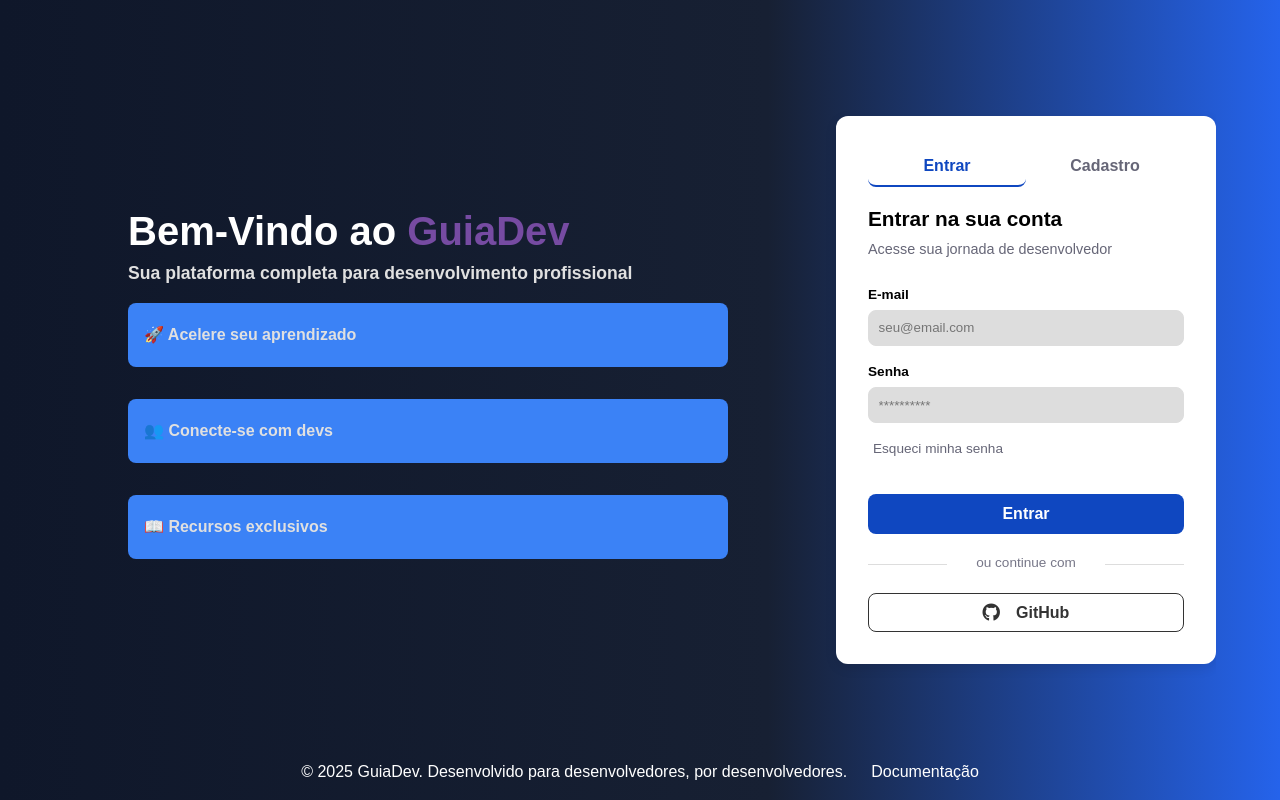
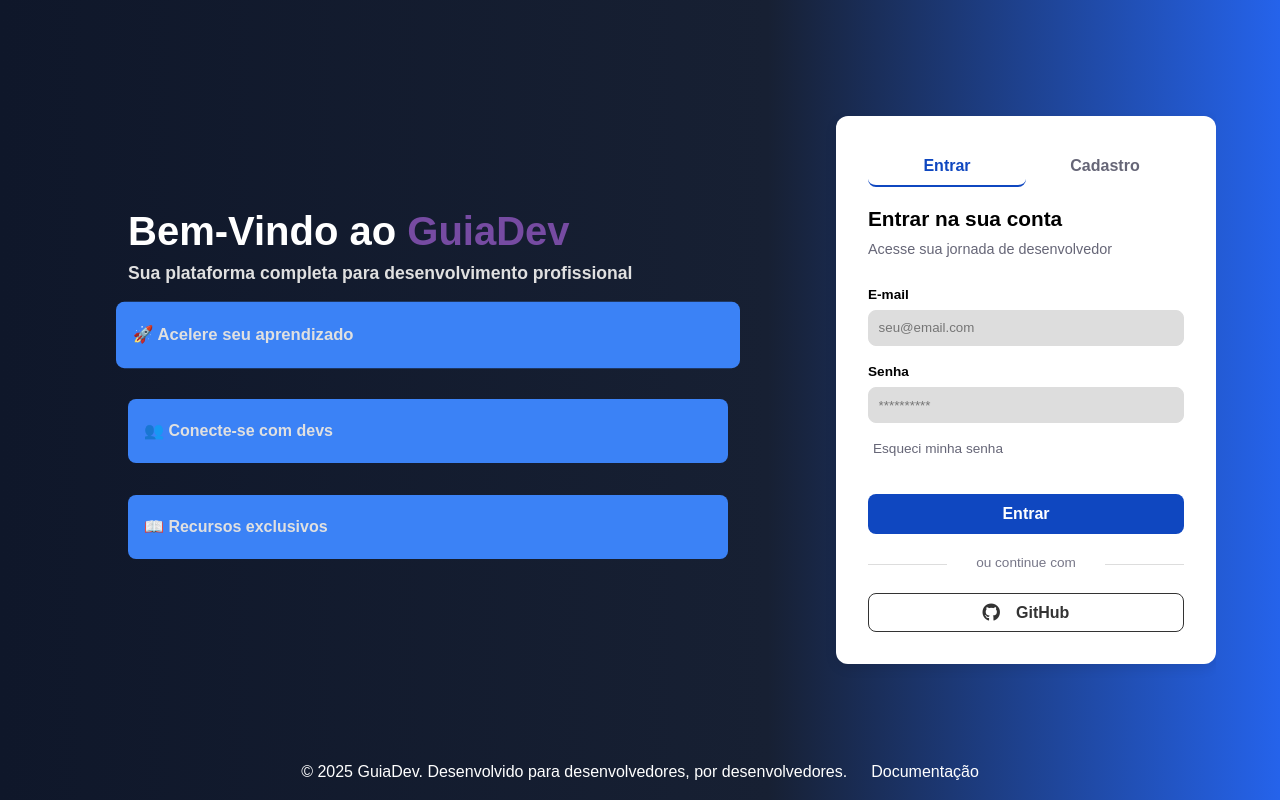
Before and after one commit to unb-mds/2025-2-GuiaDev, a React (Vite) app in the folder frontend/: page /login in a window 1280 px wide. In both pictures the pointer is over the item "🚀 Acelere seu aprendizado". Built offline with nearby package versions, Linux system fonts and the light colour scheme.

Commit message:
Update Login.css
Animação onde passa o mouse no ul li

```diff
--- a/frontend/src/pages/Login/Login.css
+++ b/frontend/src/pages/Login/Login.css
@@ -1,4 +1,3 @@
-
 .login-page {
     display: flex;
     padding: 0;
@@ -13,7 +12,8 @@
     justify-items: center;
     padding: 0 5vw;
 }
-.content-right{
+
+.content-right {
     margin: none;
     align-self: center;
     margin-bottom: 20px;
@@ -71,6 +71,11 @@
     margin-bottom: 2rem;
     display: flex;
     max-width: 600px;
+    transition: 0.6s ease-in;
+}
+
+.content-left ul li:hover {
+    transform: scale(1.04);
 }
 
 /*lado direito agora */
@@ -85,20 +90,23 @@
 
 
 @media (max-width: 992px) {
-    .content{
+    .content {
         flex-direction: column;
         align-items: stretch;
         width: 100%;
     }
+
     .content-left {
         padding: 2rem;
         text-align: center;
         align-items: center;
     }
-    .content-right{
+
+    .content-right {
         max-width: 400px;
     }
 }
+
 /*
 @media (max-width: 992px){
     .content{
@@ -121,13 +129,14 @@
 
 } */
 
-@media (max-width: 480px){
-    .content{
+@media (max-width: 480px) {
+    .content {
         width: 100%;
         margin: none;
         padding: none;
     }
-    .content-right{
+
+    .content-right {
         width: 100%;
     }
 }
```
